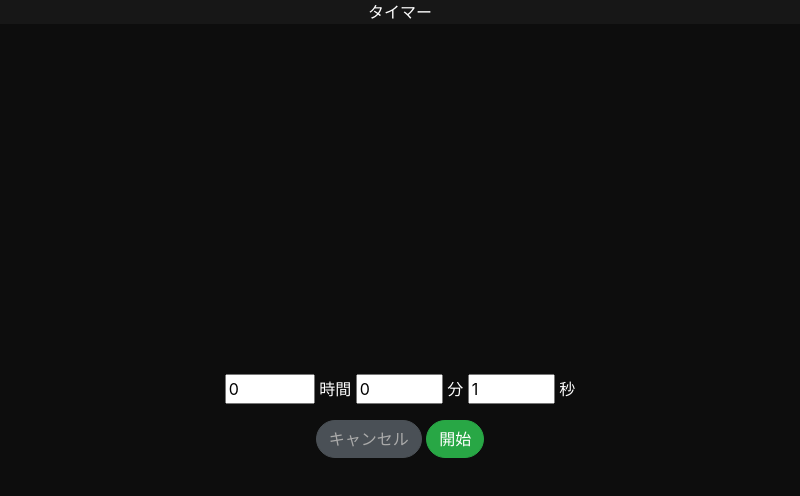
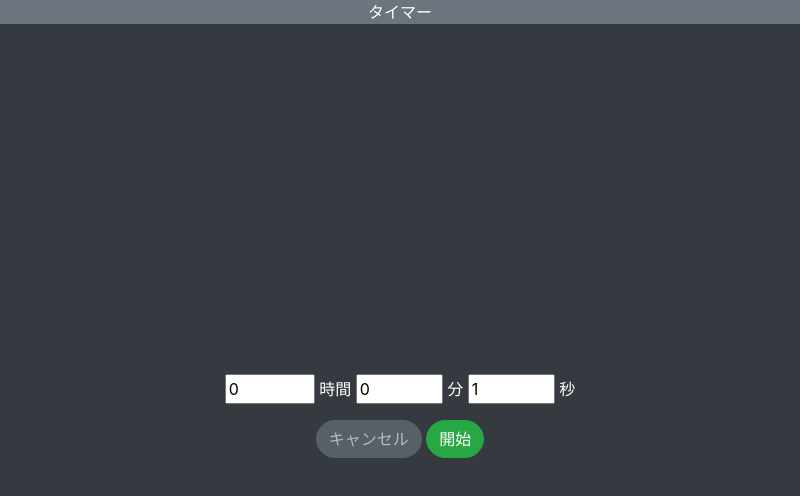
Before and after one commit to Kentaro1043/timer.js, an Electron app: page index.html in a window 800 px wide. Drawn offline with Linux system fonts and the light colour scheme.

Commit message:
Add files via upload

```diff
--- a/index.html
+++ b/index.html
@@ -7,12 +7,13 @@
         <script src="jquery-3.5.1.min.js"></script>
         <script src="bootstrap-4.5.0-dist/js/bootstrap.min.js"></script>
         <link rel="stylesheet" href="style.css">
+        <link rel="icon" href="favicon.ico">
     </head>
     <body>
-        <header class="text-center">
+        <header class="text-center bg-secondary text-white">
             タイマー
         </header>
-        <div class="d-flex justify-content-center align-items-center box">
+        <div class="d-flex justify-content-center align-items-center text-white bg-dark box">
             <div>
                 <p id="startToHide">
                     <input type="number" min="0" id="hour" value="0">
```
